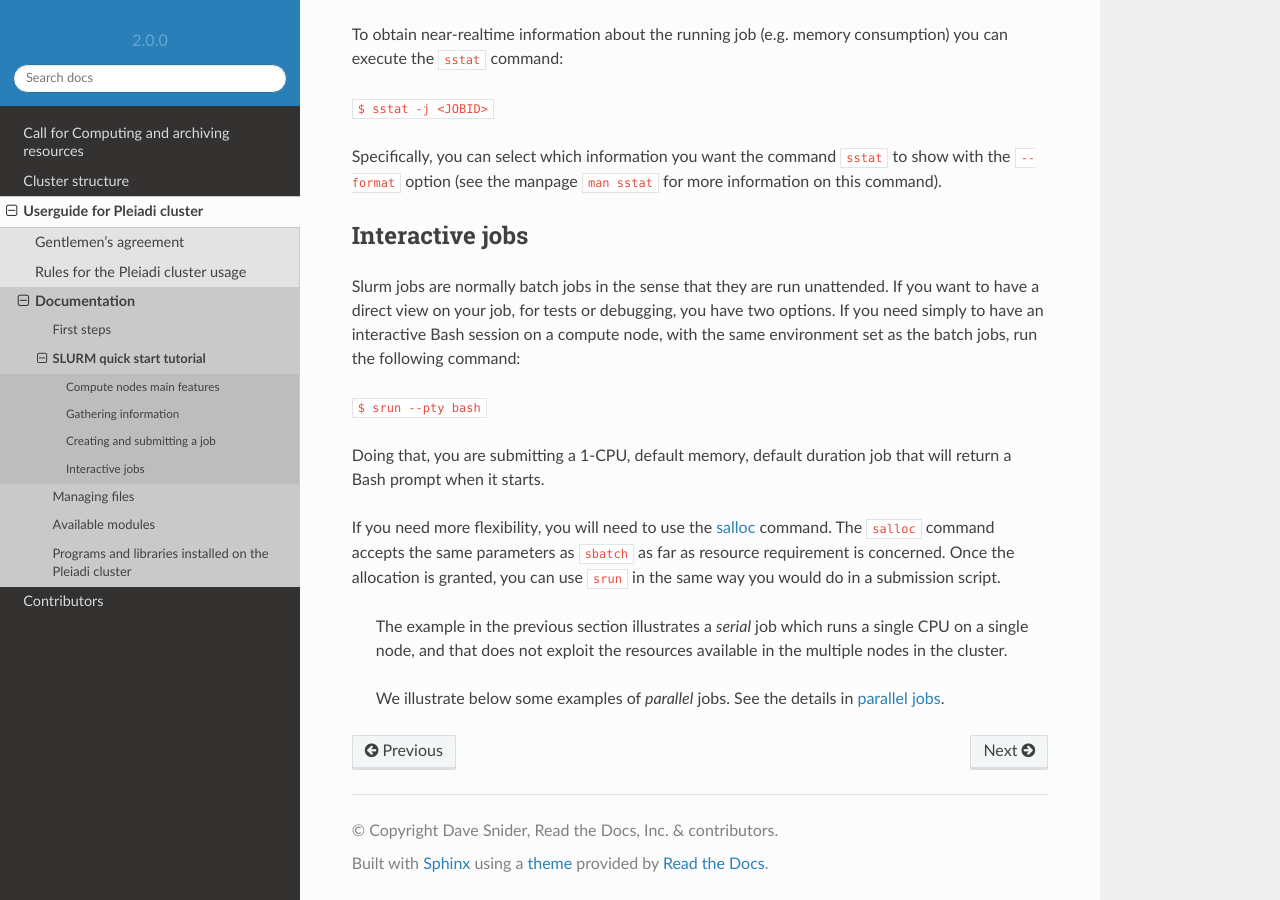
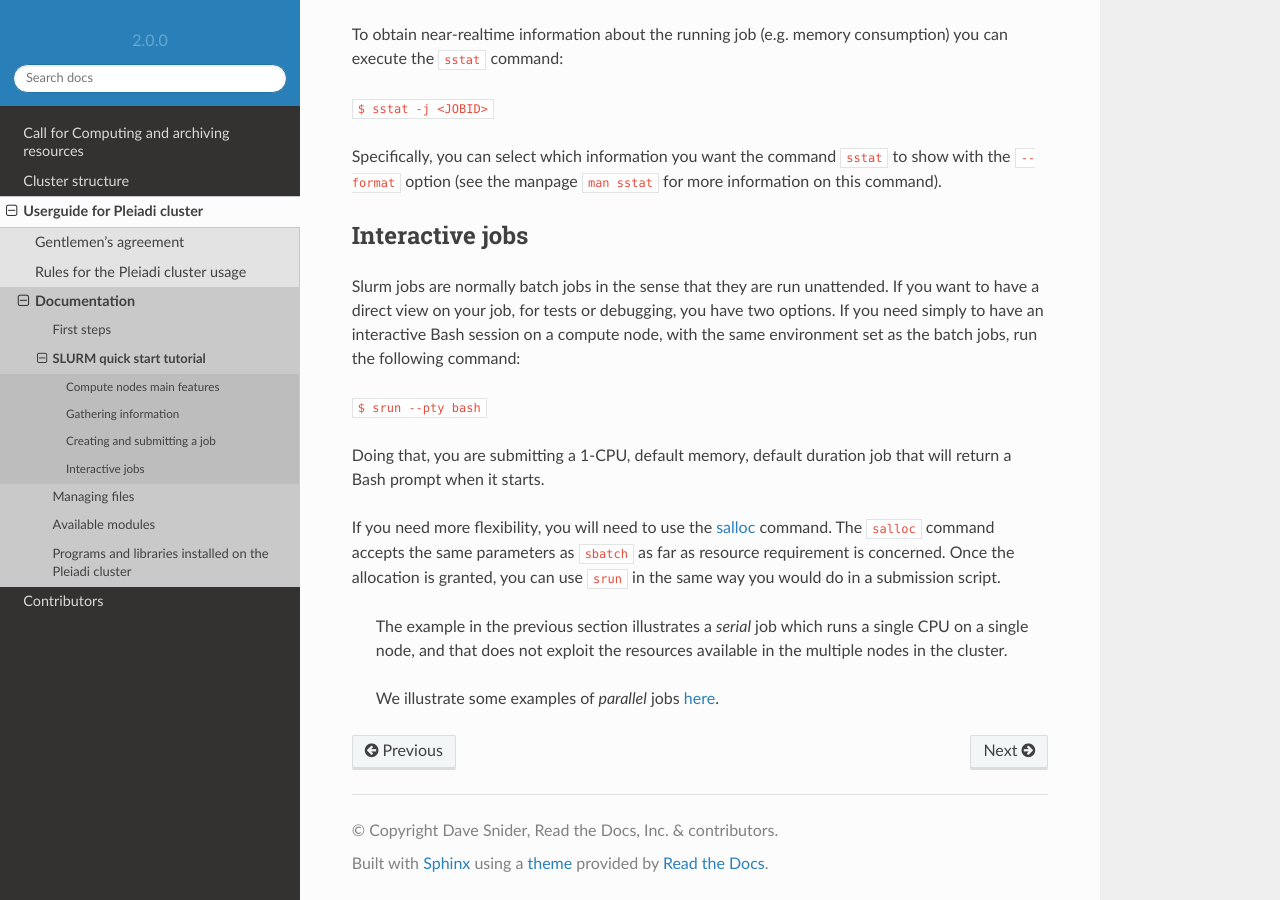
Before and after one commit to fvitello/pleiadi-doc, a Sphinx documentation site: the page built from docs/documentation/quickstart/SLURM/index.rst, in a window 1280 px wide and 900 px high, scrolled down 4501 px. Built offline with Sphinx 7.4.7 and the Read the Docs theme 2.0.0, drawn with Linux system fonts in a browser that asks for light colours.

Commit message:
Update index.rst

```diff
--- a/docs/documentation/quickstart/SLURM/index.rst
+++ b/docs/documentation/quickstart/SLURM/index.rst
@@ -197,5 +197,4 @@ If you need more flexibility, you will need to use the `salloc <https://slurm.sc
     ^^^^^^^^^^^^^^
     The example in the previous section illustrates a *serial* job which runs a single CPU on a single node, and that does not exploit the resources available in the multiple nodes in the cluster.
 
-    We illustrate below some examples of *parallel* jobs.
-    See the details in :doc:`parallel jobs <parallel_jobs/index>`.
+    We illustrate some examples of *parallel* jobs :doc:`here <parallel_jobs/index>`.
```
